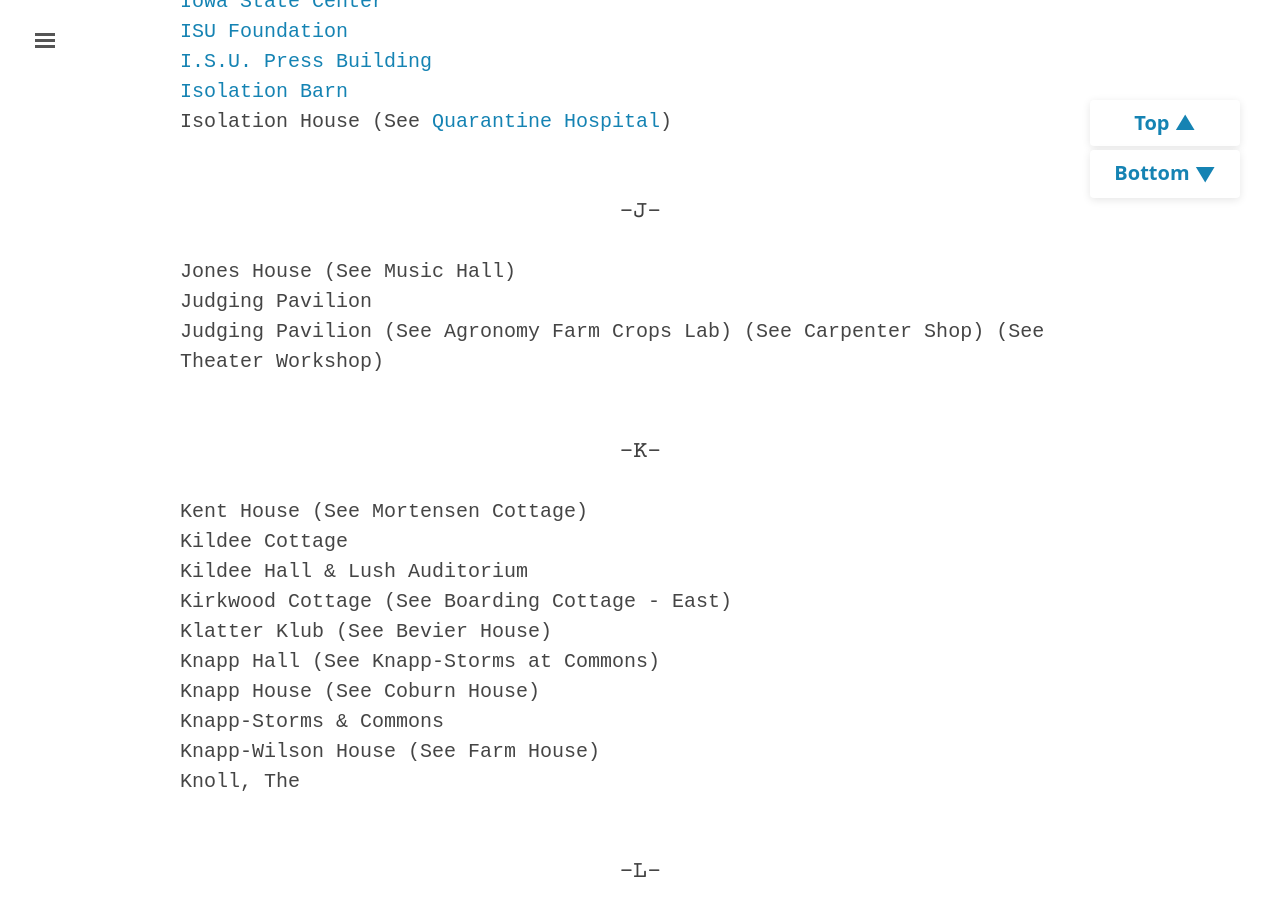
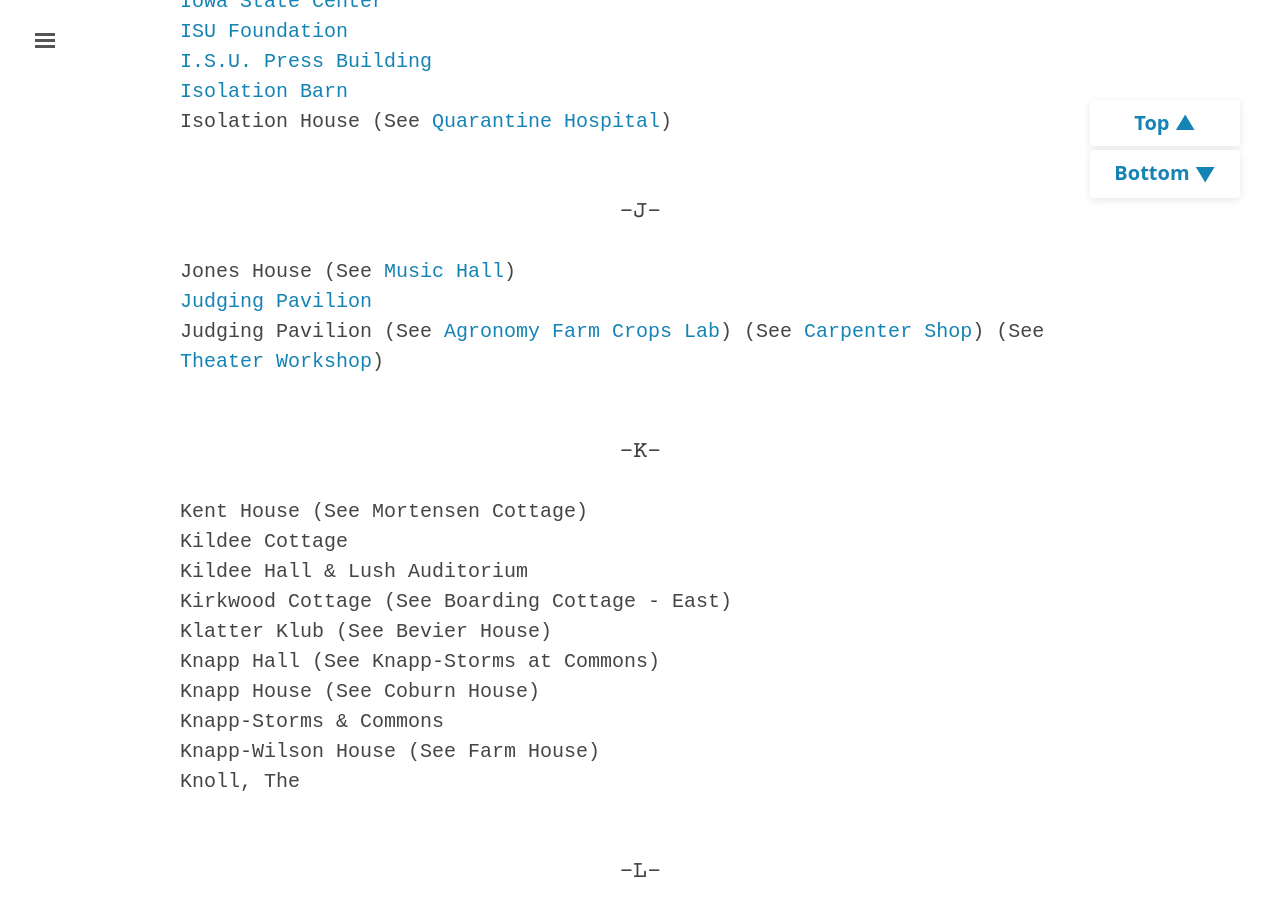
Before and after one commit to emanderson811/day-edition, a Jekyll site: the page built from _texts/1006day-index.md, in a window 1280 px wide and 900 px high, scrolled down 12552 px. Built offline with Jekyll 4.4.1, drawn with Linux system fonts in a browser that asks for light colours; part of the change alters nothing that is shown.

```diff
--- a/_texts/1006day-index.md
+++ b/_texts/1006day-index.md
@@ -417,9 +417,9 @@ publication-date: 1980
 ## -J-
 
 <ul class="list-unstyled">
-  <li>Jones House (See Music Hall)</li>
-  <li>Judging Pavilion</li>
-  <li>Judging Pavilion (See Agronomy Farm Crops Lab) (See Carpenter Shop) (See Theater Workshop)</li>
+  <li>Jones House (See <a href="{{ '/texts/buildings/149day-music-hall/' | relative_url }}">Music Hall</a>)</li>
+  <li><a href="{{ '/texts/buildings/118day-judging-paviliion/' | relative_url }}">Judging Pavilion</a></li>
+  <li>Judging Pavilion (See <a href="{{ '/texts/buildings/005day-agronomy-crop-lab/' | relative_url }}">Agronomy Farm Crops Lab</a>) (See <a href="{{ '/texts/buildings/032day-carpenter-shop/' | relative_url }}">Carpenter Shop</a>) (See <a href="{{ '/texts/buildings/213day-theater-workshop/' | relative_url }}">Theater Workshop</a>)</li>
 </ul>
 
 ## -K-
```
